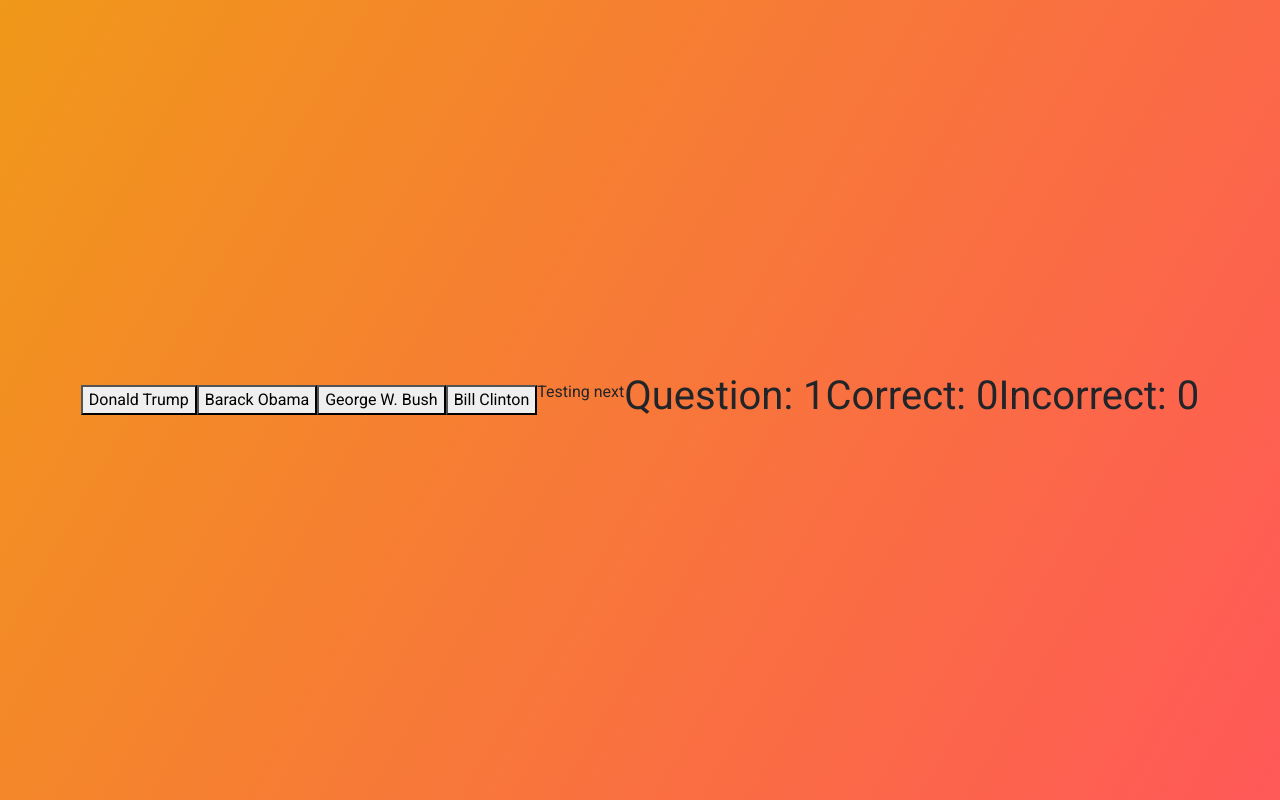
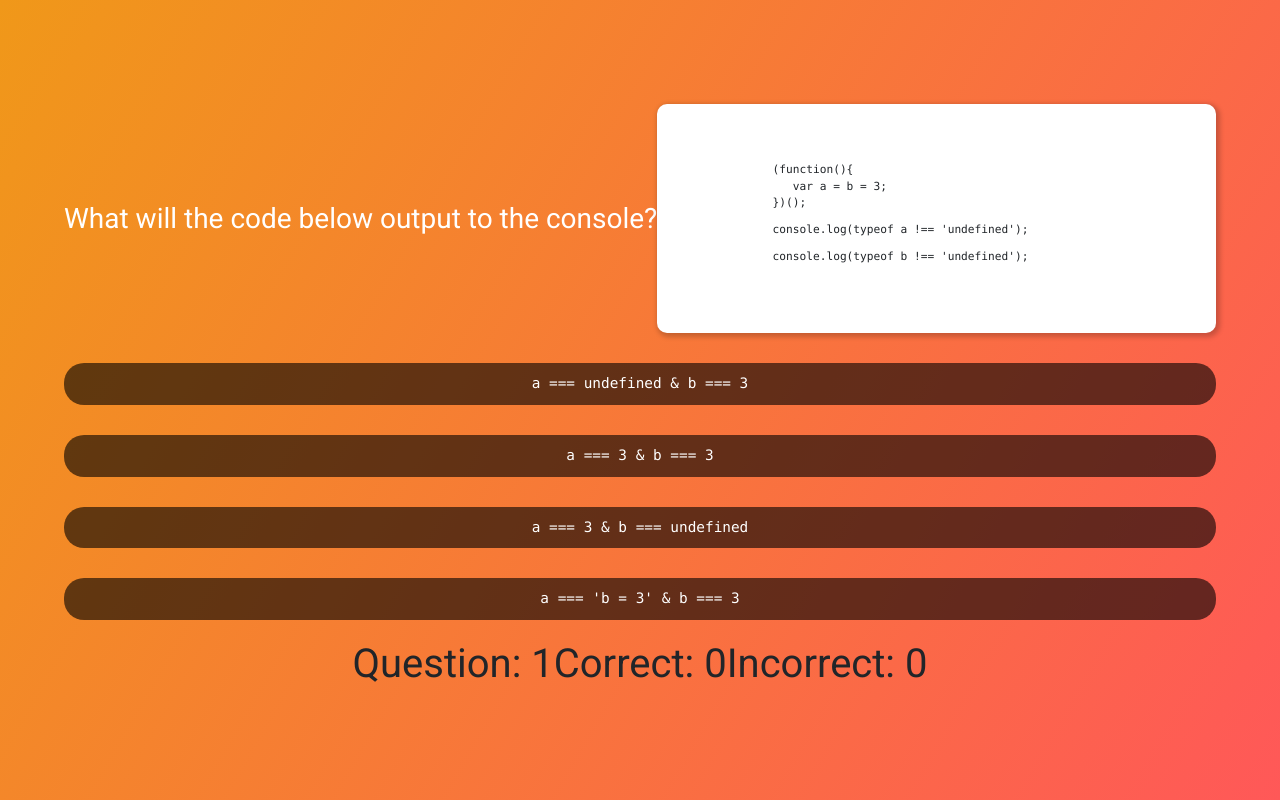
Before and after one commit to HeathBanner/PersonalTest, a React (Create React App) app in the folder personal-test/: page /test/c in a window 1280 px wide. Both pictures are taken after a click on the button "START". Built offline with nearby package versions, Linux system fonts and the light colour scheme.

Commit message:
Building out testing components

```diff
--- a/personal-test/src/App.css
+++ b/personal-test/src/App.css
@@ -1,5 +1,18 @@
+/* Tag specific styles */
 body {
   font-family: 'Roboto', sans-serif !important;
+}
+
+pre {
+  overflow: auto;
+  overflow-x: scroll;
+  margin-bottom: 0px !important;
+  font-size: 0.9rem !important;
+}
+
+pre > code {
+  display: block;
+  word-wrap: normal;
 }
 
 .links {
@@ -8,6 +21,7 @@ body {
   width: 100%;
 }
 
+/* styles involving or related to buttons */
 .buttons {
   margin: 10px 0px;
   width: 100%;
@@ -16,6 +30,10 @@ body {
   padding: 10px;
   color: inherit;
 }
+
+.code-buttons { background: rgb(0, 0, 0, 0.6); }
+.code-buttons-checked { background: rgb(52, 199, 91, 0.6) }
+
 .testing {
   background: rgb(0, 0, 0, 0.2);
 }
@@ -25,8 +43,17 @@ body {
   padding: 5% 25%;
 }
 
+/* styles involving or related to containers */
 .height-pin {
-  height: 100vh !important;
+  min-height: 100vh !important;
+}
+
+.centered {
+  display: flex;
+  align-items: center;
+  align-content: center;
+  justify-content: center;
+  flex-wrap: wrap;
 }
 
 .centered-container {
@@ -48,7 +75,21 @@ body {
   justify-content: center;
   flex-wrap: wrap;
   flex-grow: 4;
-  height: 100%;
+  padding: 5% 5%;
+  /* height: 100%; */
+}
+
+.paper {
+  display: flex;
+  align-content: center;
+  align-items: center;
+  justify-content: center;
+  flex-wrap: wrap;
+  padding: 5% 10%;
+  background: #fff;
+  border-radius: 10px;
+  color: inherit;
+  box-shadow: 2px 2px 5px 2px rgb(0, 0, 0, 0.2);
 }
 
 .centered-paper {
@@ -65,6 +106,7 @@ body {
   box-shadow: 2px 2px 5px 2px rgb(0, 0, 0, 0.2);
 }
 
+/* styles involving or related to text tags */
 .centered-ptag {
   text-align: center;
   margin-bottom: 25px;
@@ -92,6 +134,17 @@ body {
   transform: translate(40%, 40%);
 }
 
+/* General tags involving or related to minor adjustments */
+.mb1 { margin-bottom: 10px !important; }
+.mb2 { margin-bottom: 20px !important; }
+
+.wt { color: #fff; }
+
+.fl { width: 100%; }
+
+.cq { font-size: 0.7rem; }
+
+
 .fade-enter {
   /* -webkit-transform:translateX(200%);
   -moz-transform:translateX(200%);
--- a/personal-test/src/components/Test/QnA.js
+++ b/personal-test/src/components/Test/QnA.js
@@ -1,18 +1,79 @@
 import React from 'react';
 
-export default ({ questionData, handleNext }) => {
+export default ({ questionData, handleNext, handleCheckbox, checked }) => {
+
+    if(questionData.type === 'code') {
         return (
             <>
-            {questionData.options.map((option) => {
+                <h3 className="centered-heading wt">
+                    {questionData.question}
+                </h3>
+                <pre className="centered-container paper mb2">
+                {questionData.codedQuestion.map((question, index) => {
                     return (
-                    <button onClick={() => handleNext(option)}>
+                        <code key={`question${index}`} className="mb1 fl cq">
+                            {question}
+                        </code>
+                    );
+                })}
+                </pre>
+                {questionData.options.map((option, index) => {
+                    return (
+                        <button
+                            key={`option${index}`}
+                            onClick={() => handleNext(option)}
+                            className="buttons code-buttons mb2"
+                        >
+                            <pre className="wt">
+                                <code className="fl">
+                                    {option}
+                                </code>
+                            </pre>
+                        </button>
+                    )
+                })}
+            </>
+        );
+    }
+    if(questionData.type === 'multiple-choice') {
+        return (
+            <>
+                <h3 className="centered-heading wt">
+                    {questionData.question}
+                </h3>
+                {questionData.options.map((option, index) => {
+                    return (
+                        <button
+                            key={`option${index}`}
+                            onClick={() => handleNext(option)}
+                            className="buttons code-buttons mb2 wt"
+                        >
                             {option}
                         </button>
                     )
                 })}
-            <p>
-                Testing next
-            </p>
             </>
         );
+    }
+    if (questionData.type === 'checkbox') {
+        return (
+            <>
+                <h3 className="centered-heading wt">
+                    {questionData.question}
+                </h3>
+                {questionData.options.map((option, index) => {
+                    const isChecked = checked.indexOf(index) >= 0;
+                    return (
+                        <button
+                            key={`option${index}`}
+                            className={`buttons mb2 wt ${isChecked ? 'code-buttons-checked': 'code-buttons'}`}
+                            onClick={() => handleCheckbox(index)}
+                        >
+                            {option}
+                        </button>
+                    );
+                })}
+            </>
+        );
+    }
 };
--- a/personal-test/src/pages/Home/index.js
+++ b/personal-test/src/pages/Home/index.js
@@ -25,7 +25,7 @@ export default class Index extends Component {
     constructor(props) {
         super(props);
         this.state = { counter: 0 };
-        this.background = { 'background-image': 'linear-gradient(60deg, #96deda 0%, #50c9c3 100%)' };
+        this.background = { 'backgroundImage': 'linear-gradient(60deg, #96deda 0%, #50c9c3 100%)' };
     };
 
     increment = () => {
--- /dev/null
+++ b/personal-test/src/pages/Test/TestQuestions.json
@@ -0,0 +1,73 @@
+{
+    "test": [
+        {
+            "question": "What will the code below output to the console?",
+            "codedQuestion": [
+                "(function(){\n   var a = b = 3;\n})();",
+                "console.log(typeof a !== 'undefined');",
+                "console.log(typeof b !== 'undefined');"
+            ],
+            "answer": "a === undefined & b === 3",
+            "options": [
+                "a === undefined & b === 3",
+                "a === 3 & b === 3",
+                "a === 3 & b === undefined",
+                "a === 'b = 3' & b === 3"
+            ],
+            "type": "code"
+        },
+        {
+            "question": "What is a potential pitfall with using typeof bar === 'object' to determine if bar is an object?",
+            "answer": "null may log as true",
+            "options": [
+                "Empty arrays may log as true",
+                "Use Object instead of 'object'",
+                "null may log as true",
+                "Use isObject instead of typeof"
+            ],
+            "type": "multiple-choice"
+        },
+        {
+            "question": "What will the code below output to the console?",
+            "codedQuestion": [
+                "var myObject = {\n  foo: 'bar', \n  func: function() {\n    var self = this;\n    console.log('outer func:  this.foo = ' + this.foo);\n    console.log('outer func:  self.foo = ' + self.foo);\n    (function() {\n      console.log('inner func:  this.foo = ' + this.foo);\n      console.log('inner func:  self.foo = ' + self.foo);\n    }());\n  }\n};\nmyObject.func();"
+            ],
+            "answer": "outer func:  this.foo = bar\nouter func:  self.foo = bar\ninner func:  this.foo = undefined\ninner func:  self.foo = bar",
+            "options": [
+                "outer func:  this.foo = undefined\nouter func:  self.foo = undefined\ninner func:  this.foo = undefined\ninner func:  self.foo = undefined",
+                "outer func:  this.foo = bar\nouter func:  self.foo = undefined\ninner func:  this.foo = bar\ninner func:  self.foo = undefined",
+                "outer func:  this.foo = bar\nouter func:  self.foo = bar\ninner func:  this.foo = bar\ninner func:  self.foo = undefined",
+                "outer func:  this.foo = bar\nouter func:  self.foo = bar\ninner func:  this.foo = undefined\ninner func:  self.foo = bar"
+            ],
+            "type": "code"
+        },
+        {
+            "question": "What is the significance of, and reason for, wrapping the entire content of a JavaScript source file in a function block?",
+            "answer": "To avoid potenential name shadowing/clashes",
+            "options": [
+                "For quicker compiling",
+                "To avoid potenential name shadowing/clashes",
+                "Makes code look cleaner",
+                "To execute the function immediately"
+            ],
+            "type": "multiple-choice"
+        },
+        {
+            "question": "What is the significance, and what are the benefits, of including 'use strict' at the beginning of a JavaScript source file?",
+            "answer": [0, 1, 3, 5, 6, 8],
+            "options": [
+                "Makes debugging easier",
+                "Prevents accidental globals",
+                "Highlights improper syntax",
+                "Eliminates 'this' coercion",
+                "Forces values to be stored using data type constructors",
+                "Disallows duplicate parameter values",
+                "Makes eval() safer",
+                "Disallows '==' operators",
+                "Throws error on invalid usage of 'delete'"
+            ],
+            "type": "checkbox"
+        }
+
+    ]
+}
--- a/personal-test/src/pages/Test/index.js
+++ b/personal-test/src/pages/Test/index.js
@@ -3,30 +3,20 @@ import { withRouter } from 'react-router-dom';
 
 import Introduction from '../../components/Test/Introduction';
 import QnA from '../../components/Test/QnA';
-
-const questionData = [
-    {
-        question: 'Who is president?',
-        answer: 'Donald Trump',
-        options: ['Donald Trump', 'Barack Obama', 'George W. Bush', 'Bill Clinton']
-    },
-    {
-        question: 'How many fingers does the average human possess?',
-        answer: 10,
-        options: [3, 6, 8, 10]
-    }
-];
+import TestQuestions from './TestQuestions.json';
 
 class Index extends Component {
 
     constructor(props) {
         super(props);
         this.param = this.props.match.params.test.toUpperCase();
-        this.background = { 'background-image': 'linear-gradient(-60deg, #ff5858 0%, #f09819 100%)' };
+        this.background = { 'backgroundImage': 'linear-gradient(-60deg, #ff5858 0%, #f09819 100%)' };
+        this.questionData = TestQuestions.test;
         this.state = {
             question: 0,
             correct: 0,
             incorrect: 0,
+            checked: []
         };
     };
 
@@ -34,21 +24,35 @@ class Index extends Component {
         if (this.state.question === 0) {
             return this.setState((state) => ({ ...state, question: 1 }));
         }
-
-        console.log(guess, questionData[this.state.question].answer);
-
-        if (guess !== questionData[this.state.question - 1].answer) {
+        if (guess !== this.questionData[this.state.question - 1].answer) {
             return this.setState((state) => ({
                 ...state,
                 question: state.question++,
                 incorrect: state.incorrect++,
+                checked: []
             }));
         }
 
         this.setState((state) => ({
             ...state,
             question: state.question++,
-            correct: state.correct++
+            correct: state.correct++,
+            checked: []
+        }));
+    };
+
+    handleCheckbox = (index) => {
+        let newResult = this.state.checked;
+        const checkedIndex = this.state.checked.indexOf(index);
+        if (checkedIndex >= 0) {
+            newResult.splice(checkedIndex, 1);
+        } else {
+            newResult = [...newResult, index];
+        }
+
+        this.setState((state) => ({
+            ...state,
+            checked: newResult
         }));
     };
 
@@ -59,8 +63,10 @@ class Index extends Component {
                 <Introduction param={this.param} handleNext={this.handleNext} />
                 :
                 <QnA
-                    questionData={questionData[this.state.question - 1]}
+                    questionData={this.questionData[this.state.question - 1]}
                     handleNext={this.handleNext}
+                    handleCheckbox={this.handleCheckbox}
+                    checked={this.state.checked}
                 />
             }
 
```
Lines whose indentation alone changed are shown as unchanged.
